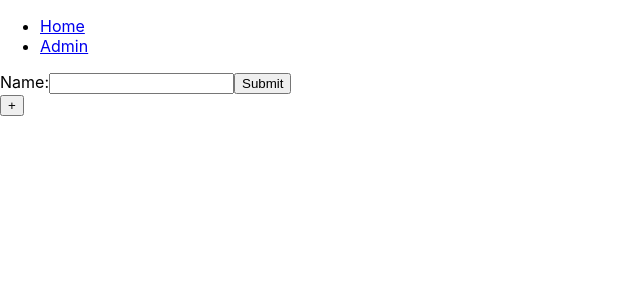
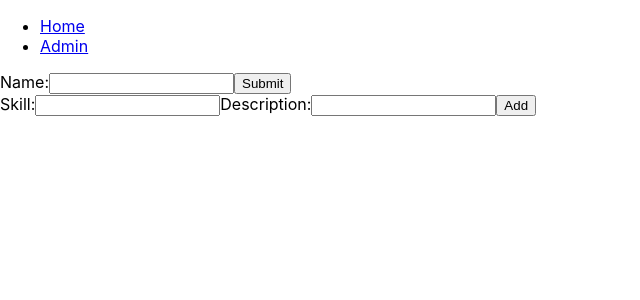
Before and after one commit to DarrenXu94/roadmap, a React (Create React App) app in the folder client/: page /admin in a window 1280 px wide. Shown: the top 300 px of the page, without its empty margins (0-640 px from the left). Built offline with nearby package versions, Linux system fonts and the light colour scheme.

Commit message:
temp fix, still hacky

```diff
--- a/client/src/Admin.js
+++ b/client/src/Admin.js
@@ -16,32 +16,11 @@ class Admin extends Component {
         console.log(this.state)
     }
 
-    addNewSubform = (event) => {
-        event.preventDefault();
+    submitSkillForm = (values) => {
         let newSS = this.state.subSections
-        newSS.push({"skill": "Enter Skill", "description": "Enter description", "key": Math.random().toString(36).substr(2, 9)})
+        newSS.push({"skill": values.skill, "description": values.description})
         this.setState({subSections: newSS})
     }
-
-    handleSubformChange = (event, key) => {
-        console.log(event.target.name, event.target.value, key)
-        // let formToUpdate = this.state.subSections.filter(obj => {
-        //     return obj.key === key
-        // })
-        // console.log(formToUpdate)
-        for (let i = 0; i < this.state.subSections.length; i++) {
-            if (this.state.subSections[i].key === key) {
-
-                let tempObject = this.state.subSections[i]
-                tempObject[event.target.name] = event.target.value
-                let tempArray = this.state.subSections
-                tempArray.splice(i,1)
-                tempArray.push(tempObject)
-                this.setState({subSections: tempArray})
-            };
-        }
-    }
-
     render() {
         return (
             <div>
@@ -52,9 +31,10 @@ class Admin extends Component {
                     </label>
                     <input type="submit" value="Submit" />
                 </form>
-                <button onClick={this.addNewSubform}>+</button>
+                <FormSnippet submitSkillForm = {this.submitSkillForm} />
+
                 { this.state.subSections.map(entry=> {
-                    return <FormSnippet key={Math.random().toString(36).substr(2, 9)} entry={entry} handleSubformChange={this.handleSubformChange} />
+                    return <div key={Math.random().toString(36).substr(2, 9)}><h3>{entry.skill}</h3><p>{entry.description}</p></div>
                 })}
             </div>
         );
--- a/client/src/components/FormSnippet.js
+++ b/client/src/components/FormSnippet.js
@@ -2,15 +2,25 @@ import React, { Component } from 'react';
 import PropTypes from 'prop-types';
 
 class FormSnippet extends Component {
+    state = {
+        skill: "",
+        description: ""
+    }
+
     handleChange = (event) => {
-        // this.setState({ [event.target.name]: event.target.value });
-        this.props.handleSubformChange(event, this.props.entry.key)
+        this.setState({ [event.target.name]: event.target.value });
+    }
+    handleSubmit = (event) => {
+        event.preventDefault();
+
+        console.log(this.state)
+        this.props.submitSkillForm(this.state)
     }
 
     render() {
-        let {skill, description} = this.props.entry
+        let {skill, description} = this.state
         return (
-            <form >
+            <form onSubmit={this.handleSubmit} >
                 <label>
                     Skill:
                         <input type="text" name="skill" value={skill} onChange={this.handleChange} />
@@ -19,15 +29,15 @@ class FormSnippet extends Component {
                     Description:
                         <input type="text" name="description" value={description} onChange={this.handleChange} />
                 </label>
-                {this.props.entry.key}
+                <input type="submit" value="Add" />
             </form>
         );
     }
 }
 
 FormSnippet.propTypes = {
-    entry: PropTypes.object,
-    handleSubformChange: PropTypes.func
+    // entry: PropTypes.object,
+    submitSkillForm: PropTypes.func
   };
 
 export default FormSnippet;
```
